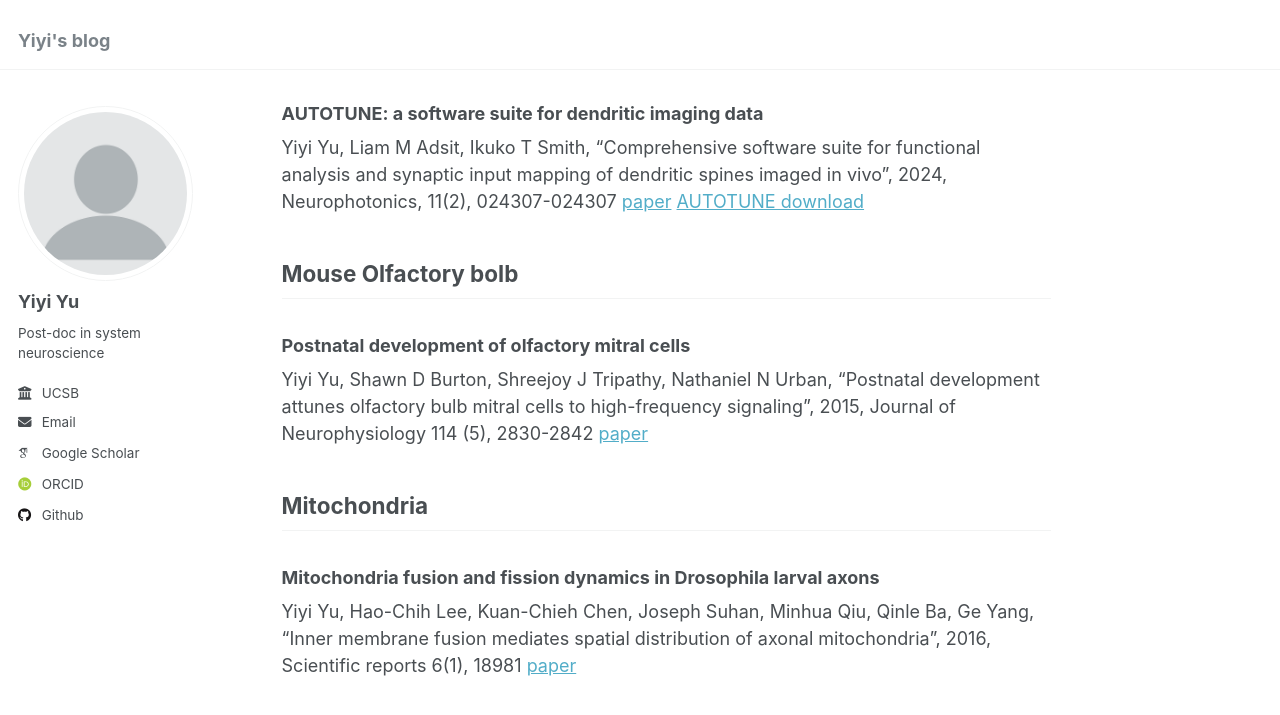
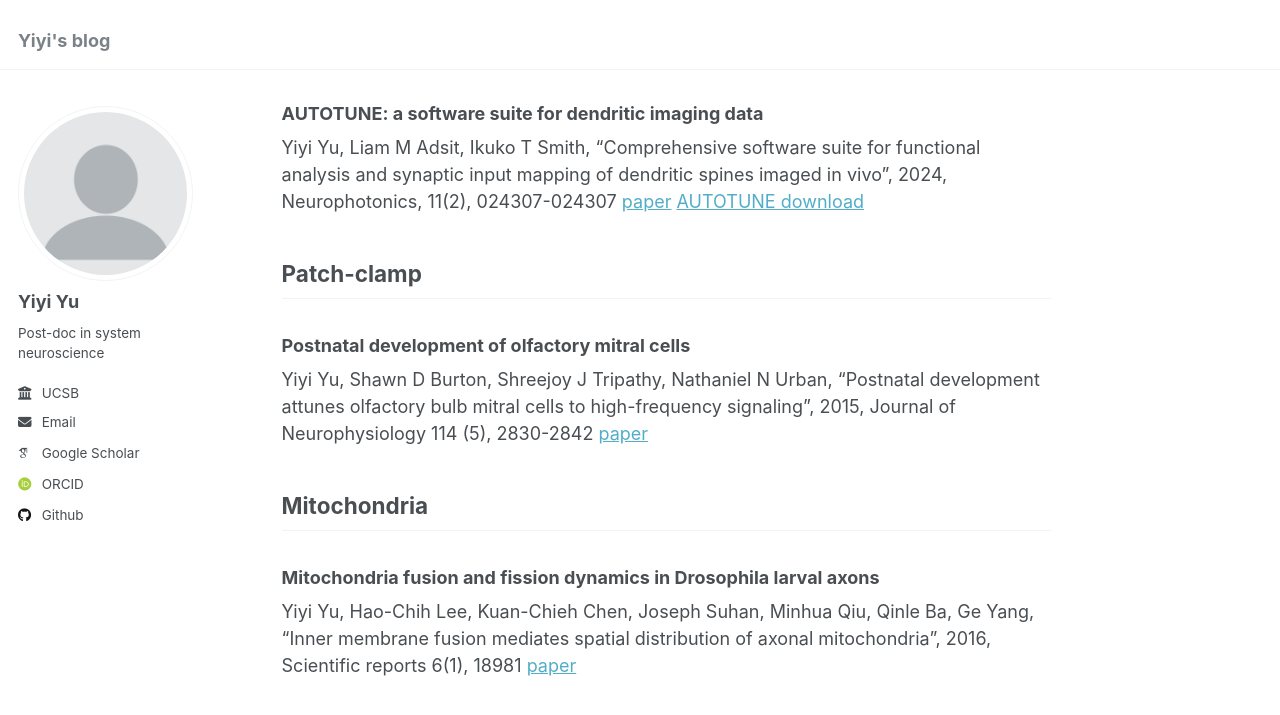
Before and after one commit to yuyiyi/yuyiyi.github.io, a Jekyll site: the page built from _pages/about.md, in a window 1280 px wide and 900 px high, scrolled down 1206 px. Shown: the top 715 px of the window. Built offline with Jekyll 4.4.1, drawn with Linux system fonts in a browser that asks for light colours; some web fonts are replaced.

Commit message:
Update about.md

```diff
--- a/_pages/about.md
+++ b/_pages/about.md
@@ -14,7 +14,6 @@ Publications
 ------
 ## Mouse vision
 ### Correlation within and inter-visual cortical areas
-
 
 Yiyi Yu, Jeffery N Stirman, Christopher R Dorsett, Spencer L Smith, "Visual information is broadcast among cortical areas in discrete channels", 2024, eLife13:RP97848
 [Paper](https://elifesciences.org/reviewed-preprints/97848)
@@ -45,7 +44,7 @@ Yiyi Yu, Liam M Adsit, Ikuko T Smith, “Comprehensive software suite for functi
 
 
 
-## Mouse Olfactory bolb
+## Patch-clamp
 ### Postnatal development of olfactory mitral cells
 
 Yiyi Yu, Shawn D Burton, Shreejoy J Tripathy, Nathaniel N Urban, “Postnatal development attunes olfactory bulb mitral cells to high-frequency signaling”, 2015, Journal of Neurophysiology 114 (5), 2830-2842
```
